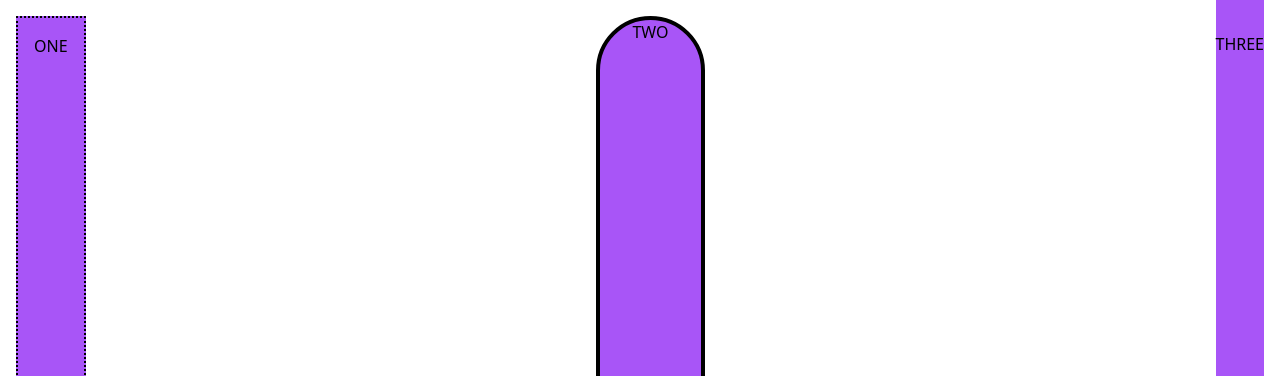
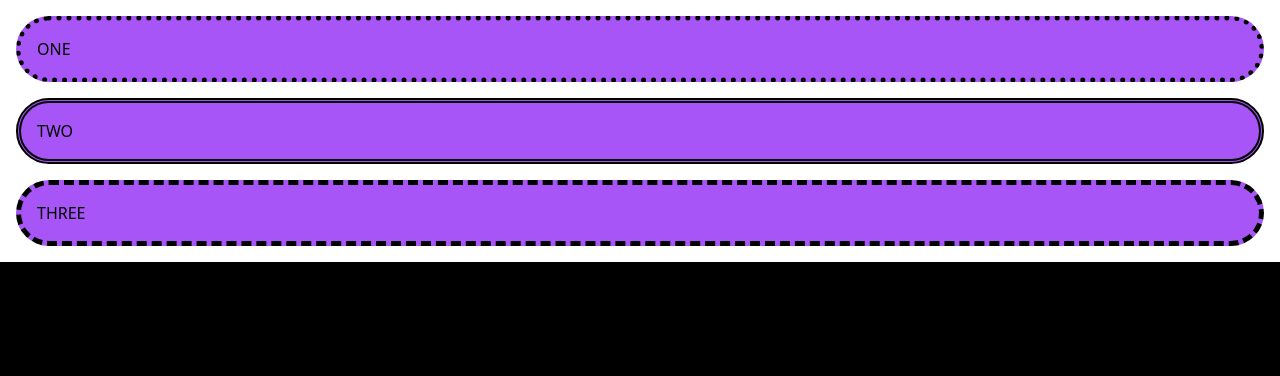
Before and after one commit to JajoriaYogesh04/CSS, a website built with Vite: page Tailwind/index.html in a window 1280 px wide. Shown: the top 376 px of the page. Built offline with nearby package versions, Linux system fonts and the light colour scheme.

Commit message:
Understanding Aplly Directive

```diff
--- a/Tailwind/index.html
+++ b/Tailwind/index.html
@@ -8,10 +8,15 @@
         <title>Tailwind CSS</title>
     </head>
     <body>
-        <div class=" flex justify-between">
+        <!-- <div class=" flex justify-between">
             <div class="bg-purple-500 m-4 p-4 border-2 border-black border-dotted h-[1999px]">ONE</div>
             <div class="bg-purple-500 m-4 px-8 border-4 border-black rounded-full">TWO</div>
             <div class="bg-purple-500 mx-4 py-8">THREE</div>
+        </div> -->
+        <div>
+            <div class="box border-dotted">ONE</div>
+            <div class="box border-double">TWO</div>
+            <div class="box border-dashed">THREE</div>
         </div>
         <div class="bg-green-500 h-40 md:bg-pink-500 sm:bg-orange-500 lg:bg-black"  >
             <p>DIV</p>
--- a/Tailwind/style.css
+++ b/Tailwind/style.css
@@ -1,3 +1,7 @@
 @tailwind base;
 @tailwind components;
 @tailwind utilities;
+
+.box{
+    @apply bg-purple-500 m-4 p-4 border-[5px] border-black rounded-full;
+}
```
